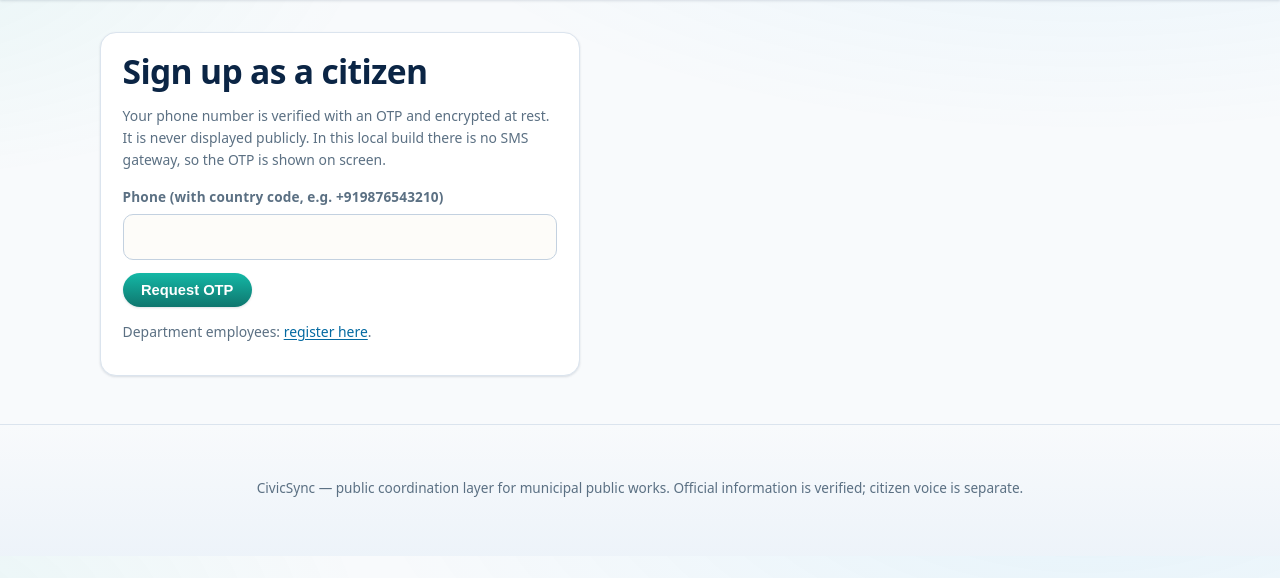
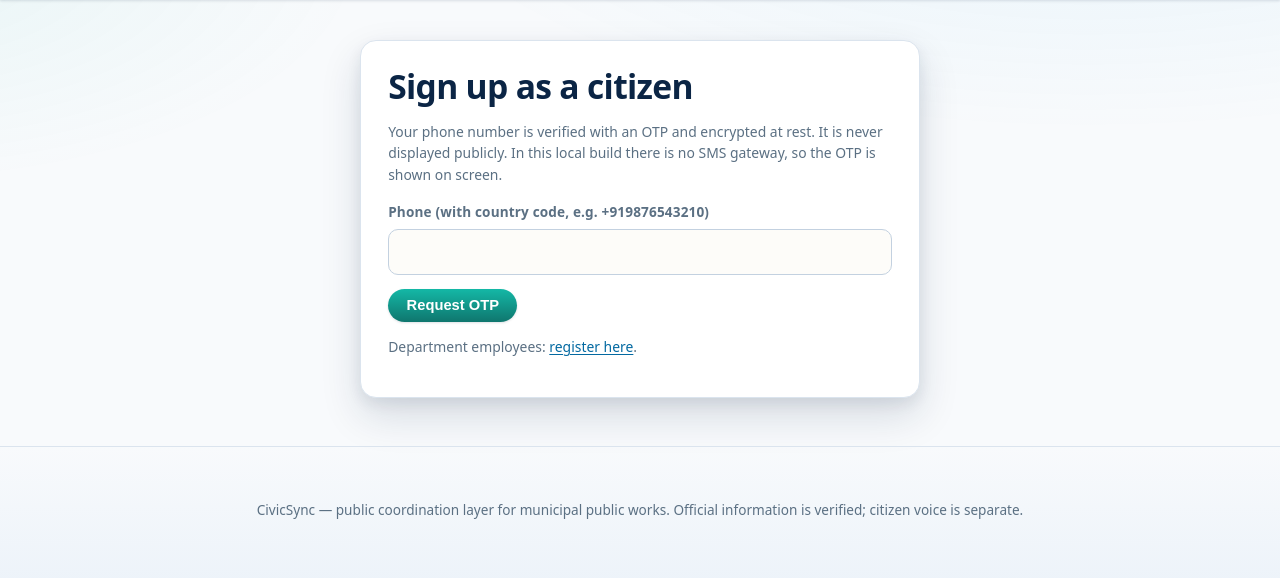
Before and after one commit to chittemrohith-creator/KYA, a Flask app: page /signup in a window 1280 px wide. Shown: the part 100-678 px from the top of the page. Run offline with Flask 3, Linux system fonts and the light colour scheme.

Commit message:
Verified civic redesign and browser fallback fixes: templates/signup.html

```diff
--- a/templates/signup.html
+++ b/templates/signup.html
@@ -1,7 +1,7 @@
 {% extends "base.html" %}
 {% block title %}Citizen Sign up — CivicSync{% endblock %}
 {% block content %}
-<div class="card" style="max-width:480px">
+<div class="auth-shell"><div class="card">
   <h1>Sign up as a citizen</h1>
   <p class="muted">Your phone number is verified with an OTP and encrypted at rest. It is never displayed publicly. In this local build there is no SMS gateway, so the OTP is shown on screen.</p>
   <div id="msg"></div>
@@ -13,7 +13,7 @@
     <button id="verify">Verify & create account</button>
   </div>
   <p class="muted">Department employees: <a href="{{ url_for('auth.employee_register_page') }}">register here</a>.</p>
-</div>
+</div></div>
 {% endblock %}
 {% block scripts %}
 <script>
```
